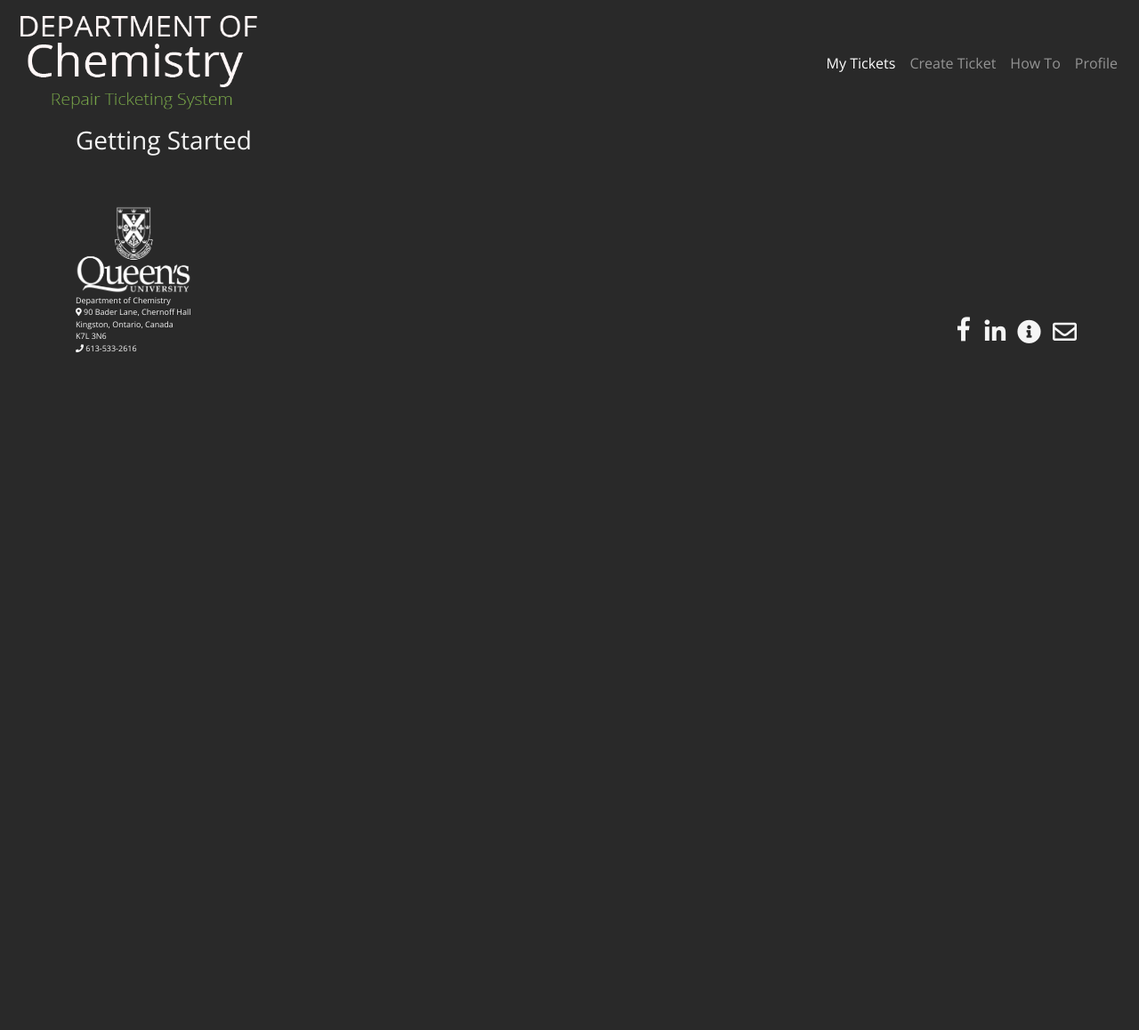
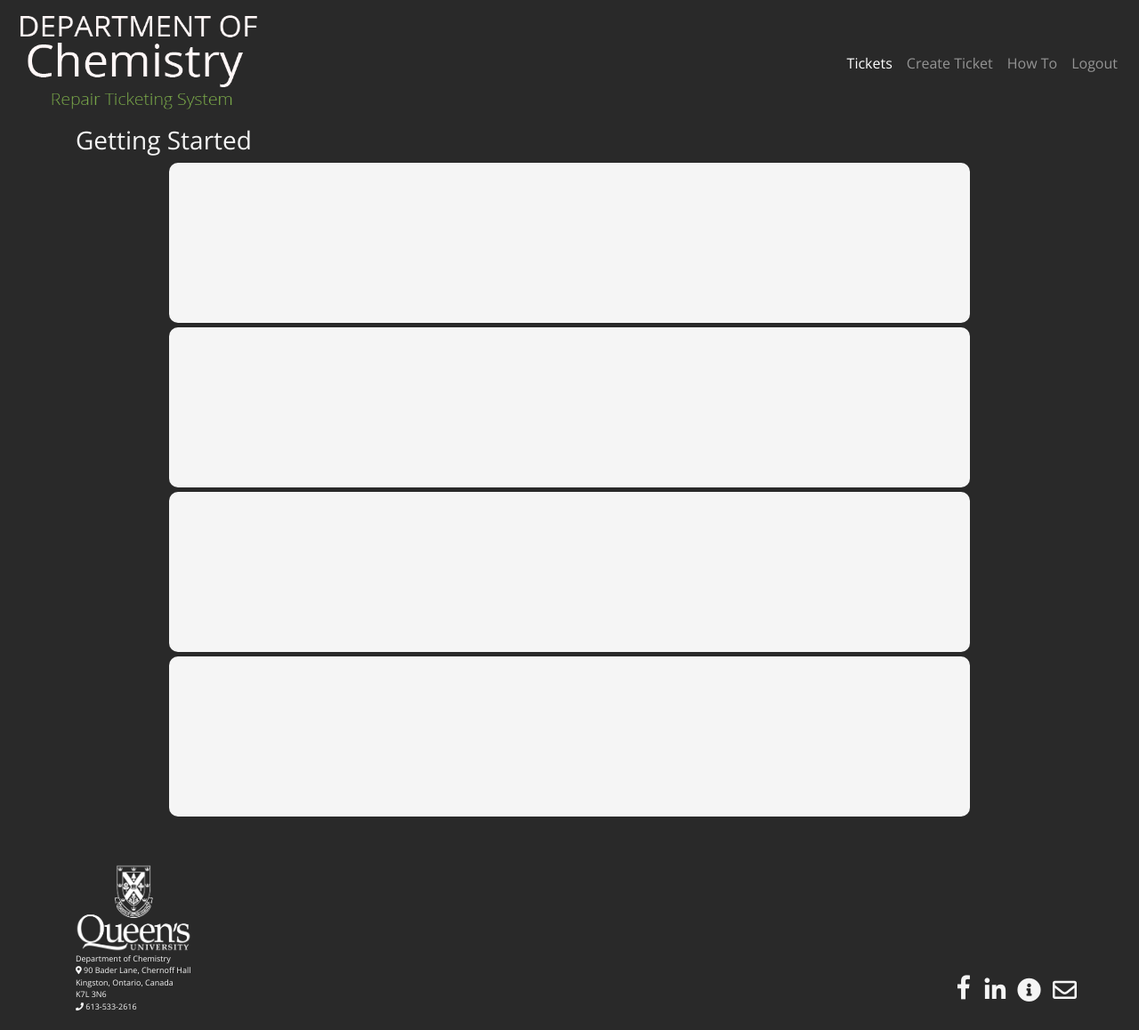
Before and after one commit to stefanuros/ChemistryRepairTicketingSystem, a PHP site: page /chemTicket/howTo.php in a window 1280 px wide. Shown: the top 1158 px of the page at 89% size. Before the commit the page ends 397 px from the top, so only its background shows below. Run offline with PHP 8.4, Linux system fonts and the light colour scheme.

Commit message:
added logout functionality

```diff
--- a/headerUser.php
+++ b/headerUser.php
@@ -20,7 +20,7 @@
             <ul class="nav navbar-nav ml-auto">
                 <li class="nav-item active">
                     <!--change the href's to corresponding pages-->
-                    <a class="nav-link" href="myTickets.html">My Tickets</a>
+                    <a class="nav-link" href="myTickets.html">Tickets</a>
                 </li>
             <li class="nav-item">
                 <a class="nav-link" href="createTicket.html">Create Ticket</a>
@@ -29,7 +29,7 @@
                 <a class="nav-link" href="howTo.php">How To</a>
                 </li>
                 <li class="nav-item">
-                    <a class="nav-link" href="#profile.html">Profile</a>
+                    <input class="nav-link" id="button" type="button" onclick='logout();' value='Logout'/>
                 </li>
             </ul>
         </div>
--- a/howTo.php
+++ b/howTo.php
@@ -30,6 +30,9 @@
     <!--Custom stylesheet(s)-->
     <link href="public/css/style.css" rel="stylesheet">
     <link href="public/css/howTo.css" rel="stylesheet">
+
+    <!--Custom javascript(s)-->
+    <script src="public/js/main.js"></script>
 
     <!--favicon image-->
     <link rel="shortcut icon" href="public/images/favicon.ico">
--- a/public/css/howTo.css
+++ b/public/css/howTo.css
@@ -12,3 +12,17 @@ blank is when it's entire tag
     background-color: #4E4A4A;
     padding-bottom: 10px;
 }
+
+.square {
+    background-color: #f5f5f5;
+    position: relative;
+    height: 180px;
+    width: 900px;
+    border-radius: 10px;
+    margin-bottom: 5px;
+}
+
+#button {
+    background-color: #292929;
+    border: none;
+}
```
Also changed, not shown: headerAdmin.php (+2 -6 lines), login.html (+7 -6 lines).
